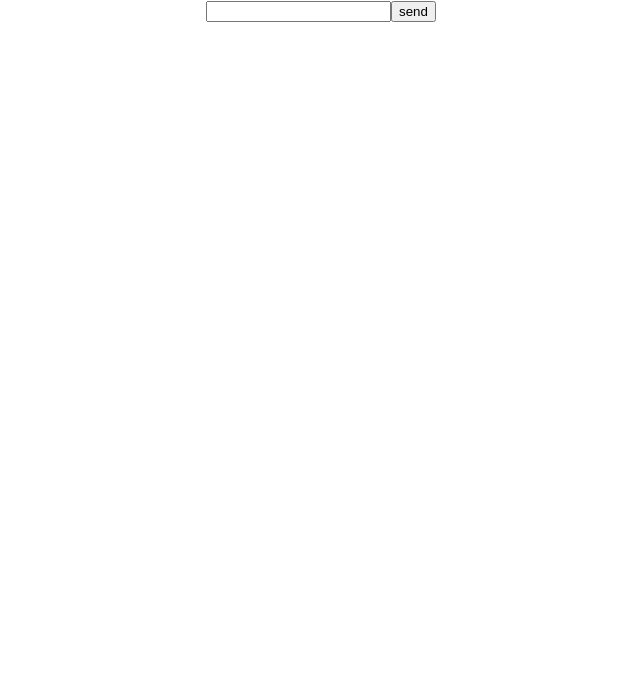
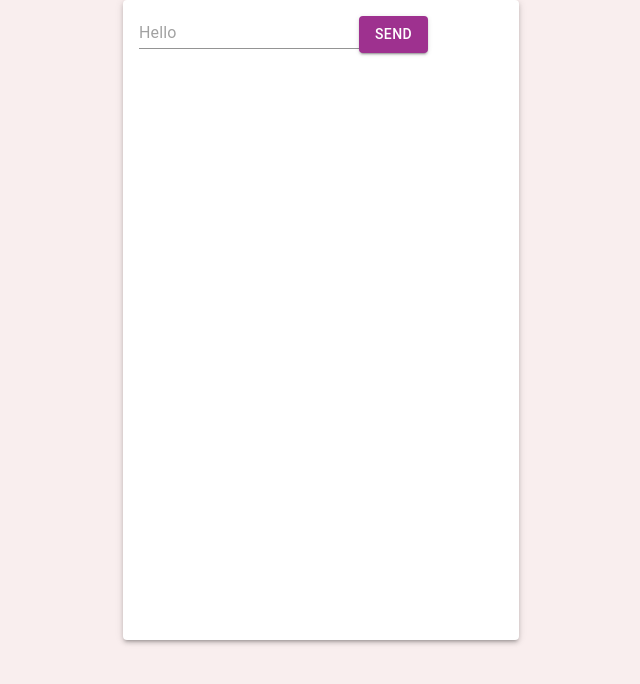
Before and after one commit to Gulnaz11/First-lesson-react-project, a React (Create React App) app: page / in a window 1280 px wide. Shown: the top 684 px of the page, without its empty margins (319-959 px from the left). Built offline with nearby package versions, Linux system fonts and the light colour scheme.

Commit message:
Use Materual UI
Установила material-ui. Передела форму с использованием компонентов из material-ui

```diff
--- a/src/App.js
+++ b/src/App.js
@@ -1,4 +1,15 @@
-import './App.css';
+import {
+    Container,
+    Button,
+    TextField,
+    Input,
+    Box,
+    ListItem,
+    ListItemText,
+    ListItemButton,
+    ListItemIcon, IconButton, Checkbox, Select, MenuItem
+} from '@mui/material'
+import Paper from '@mui/material/Paper';
 import {useState, useCallback, useMemo, useEffect} from "react";
 import {useCreateMessageForm} from "./hooks/useCreateMessageForm";
 import {useDidUpdate} from "./hooks/useDidUpdate";
@@ -28,22 +39,50 @@ function App() {
     //  const {filteredTaskList} =useTaskFilteredByStatus({list:taskList,filterStatus})
 
     return (
-      <div className="App">
-          <form onSubmit={handleSubmit}>
-              <input onChange={onChangeInput} value={inputValue} type="text"/>
-              <button type="submit">send</button>
-          </form>
+        <Container
+            sx={{
+                display: "flex",
+                alignItems: 'center',
+                height: '100hv'}}
+            maxWidth="xs"
+        >
+            <Paper
+                sx={
+                    {
+                        padding: 2,
+                        height: "80vh",
+                        width: '100%'
+                    }
+                }
+                elevation={3}
+            >
+                <Box component={"form"} onSubmit={handleSubmit}>
+                    <Input
+                        label="Enter text"
+                        placeholder="Hello"
+                        onChange={onChangeInput}
+                        value={inputValue}
+                        type="text"/>
+                    <Button variant="contained" type="submit">
+                        Send
+                    </Button>
+                </Box>
                 {
                     messageList.map(({text, author},index) => {
-                  return <div className="dialog" key={index}>
-                      <h4>{author}:</h4>
-                      <p>
-                      {text}
-                      </p>
-                  </div>
+                        return  <ListItem key={index}>
+                            <ListItemText
+                                primary={text}
+                                secondary={author}
+                                secondaryTypographyProps={{
+                                    color:  author == "Me" ? 'rgb(187, 242, 194);' : 'rgb(242, 187, 218);',
+
+                                }}/>
+                        </ListItem>
+
                     })
                 }
-      </div>
+            </Paper>
+        </Container>
             );
             }
 
--- a/src/index.js
+++ b/src/index.js
@@ -1,14 +1,36 @@
+
 import React from 'react';
 import ReactDOM from 'react-dom';
+import CssBaseline from '@mui/material/CssBaseline';
 import './index.css';
+import reportWebVitals from './reportWebVitals';
+import {createTheme, ThemeProvider} from "@mui/material";
+
 import App from './App';
-import reportWebVitals from './reportWebVitals';
+
+const theme = createTheme({
+    palette: {
+        type: 'light',
+        primary: {
+            main: '#9e318f',
+        },
+        secondary: {
+            main: '#f50057',
+        },
+        background: {
+            default: '#f9eeee',
+        },
+    },
+});
 
 ReactDOM.render(
-  <React.StrictMode>
-    <App />
-  </React.StrictMode>,
-  document.getElementById('root')
+    <React.StrictMode>
+        <ThemeProvider theme={theme}>
+            <CssBaseline/>
+            <App />
+        </ThemeProvider>
+    </React.StrictMode>,
+    document.getElementById('root')
 );
 
 // If you want to start measuring performance in your app, pass a function
```
Lines whose indentation alone changed are shown as unchanged.
